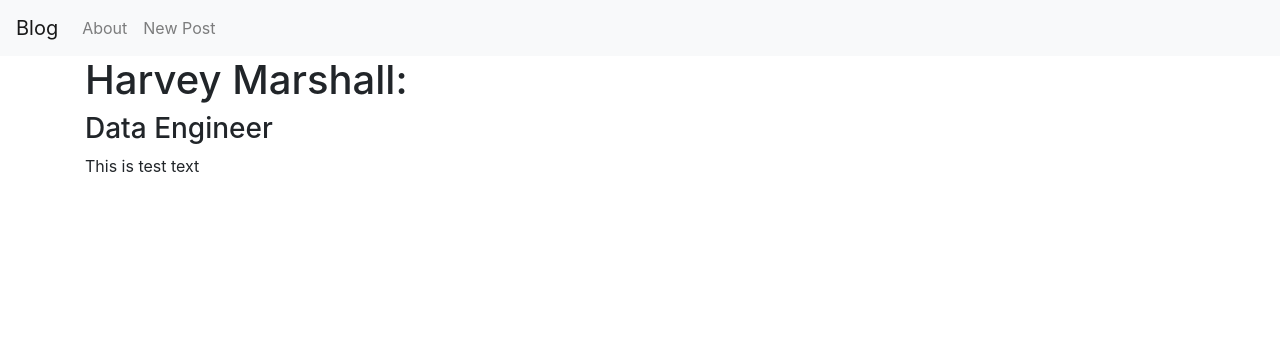
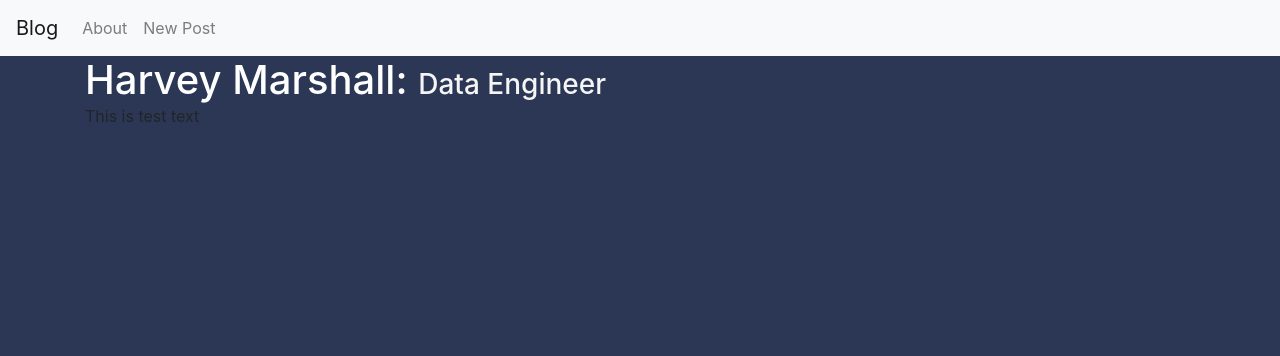
Before and after one commit to marsh-harv/flask-blog, a Flask app: page /about in a window 1280 px wide. Shown: the top 356 px of the page. Run offline with Flask 2, Linux system fonts and the light colour scheme; some libraries are stand-ins or nearby versions.

Commit message:
changed styling and added it into the about page

```diff
--- a/static/css/style.css
+++ /dev/null
@@ -1,6 +0,0 @@
-h1 {
-    border: 2px #eee solid;
-    color: brown;
-    text-align: center;
-    padding: 10px;
-}
--- a/templates/about.html
+++ b/templates/about.html
@@ -1,6 +1,6 @@
 {% extends 'base.html' %}
 
 {% block content %}
-    <h1> Harvey Marshall:</h1> <h3>Data Engineer</h3>
+    <h1 style="color:rgb(255, 255, 255);display: inline;"> Harvey Marshall: <h3 style="color: whitesmoke;display: inline;">Data Engineer</h3></h1>
     <p>This is test text</p>
 {% endblock %}
--- a/templates/base.html
+++ b/templates/base.html
@@ -7,10 +7,11 @@
 
     <!-- Bootstrap CSS -->
     <link rel="stylesheet" href="https://stackpath.bootstrapcdn.com/bootstrap/4.3.1/css/bootstrap.min.css" integrity="sha384-ggOyR0iXCbMQv3Xipma34MD+dH/1fQ784/j6cY/iJTQUOhcWr7x9JvoRxT2MZw1T" crossorigin="anonymous">
-
+    <!--- CSS Styling-->
+    <link rel="stylesheet" href="../static/css/style">
     <title>{% block title %} {% endblock %}</title>
   </head>
-  <body>
+  <body style="background-color: rgba(19, 31, 65, 0.89)">
     <nav class="navbar navbar-expand-md navbar-light bg-light">
         <a class="navbar-brand" href="{{url_for('index')}}">Blog</a>
         <button class="navbar-toggler" type="button" data-toggle="collapse" data-target="#navbarNav" aria-controls="navbarNav" aria-expanded="false" aria-label="Toggle navigation">
```
